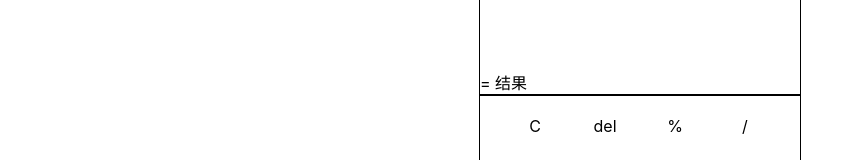
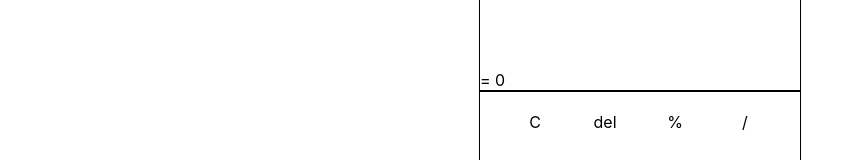
Before and after one commit to jacket-sikaha/practisePJ1, a React (Create React App) app: page /calculation in a window 1280 px wide. Shown: the part 183-343 px from the top of the page, without its empty margins (0-862 px from the left). Built offline with nearby package versions, Linux system fonts and the light colour scheme.

Commit message:
周二完成对%及=计算优先级算法设计初步探讨

```diff
--- a/src/component/Main/index.js
+++ b/src/component/Main/index.js
@@ -9,7 +9,7 @@ export default function Main({ presentVal, result }) {
         <div>税贷</div>
       </div>
       <div className="mainLayout">{presentVal}</div>
-      <div>= 结果</div>
+      <div>= {result}</div>
     </div>
   );
 }
```
